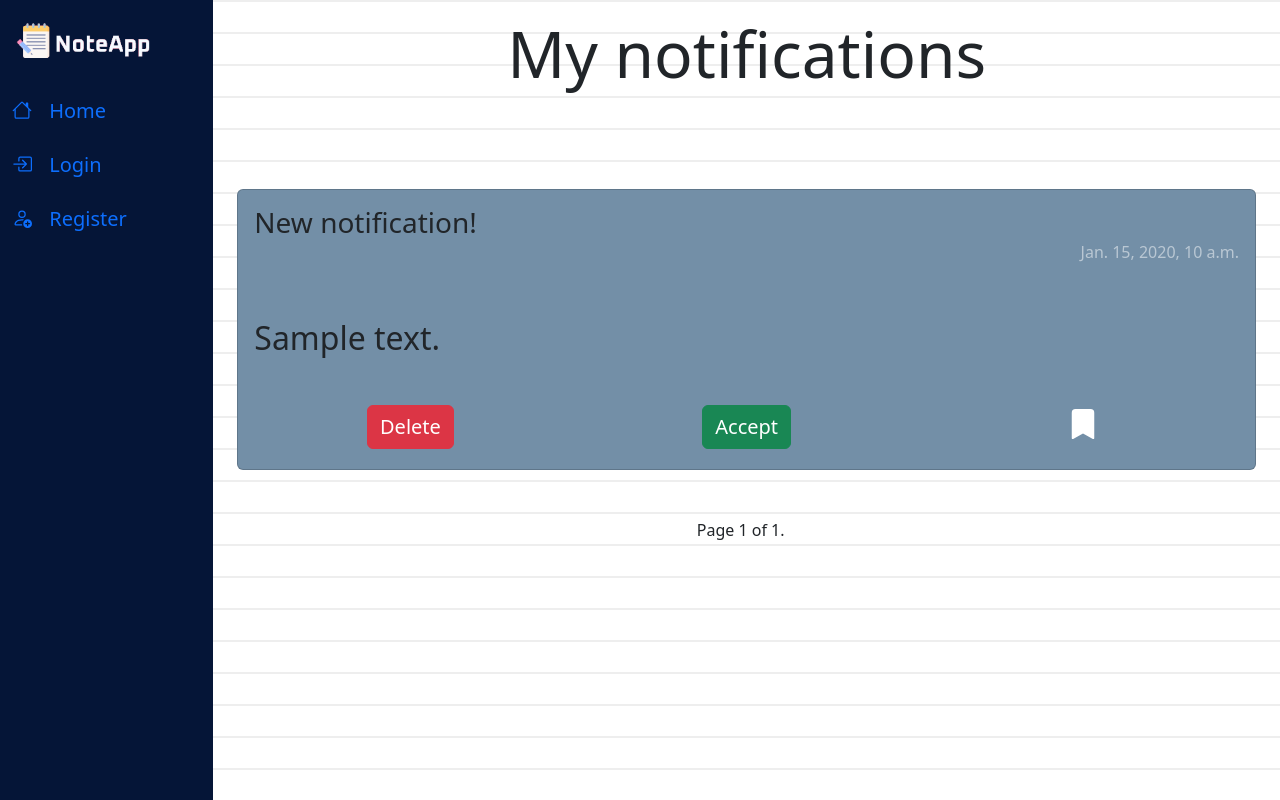
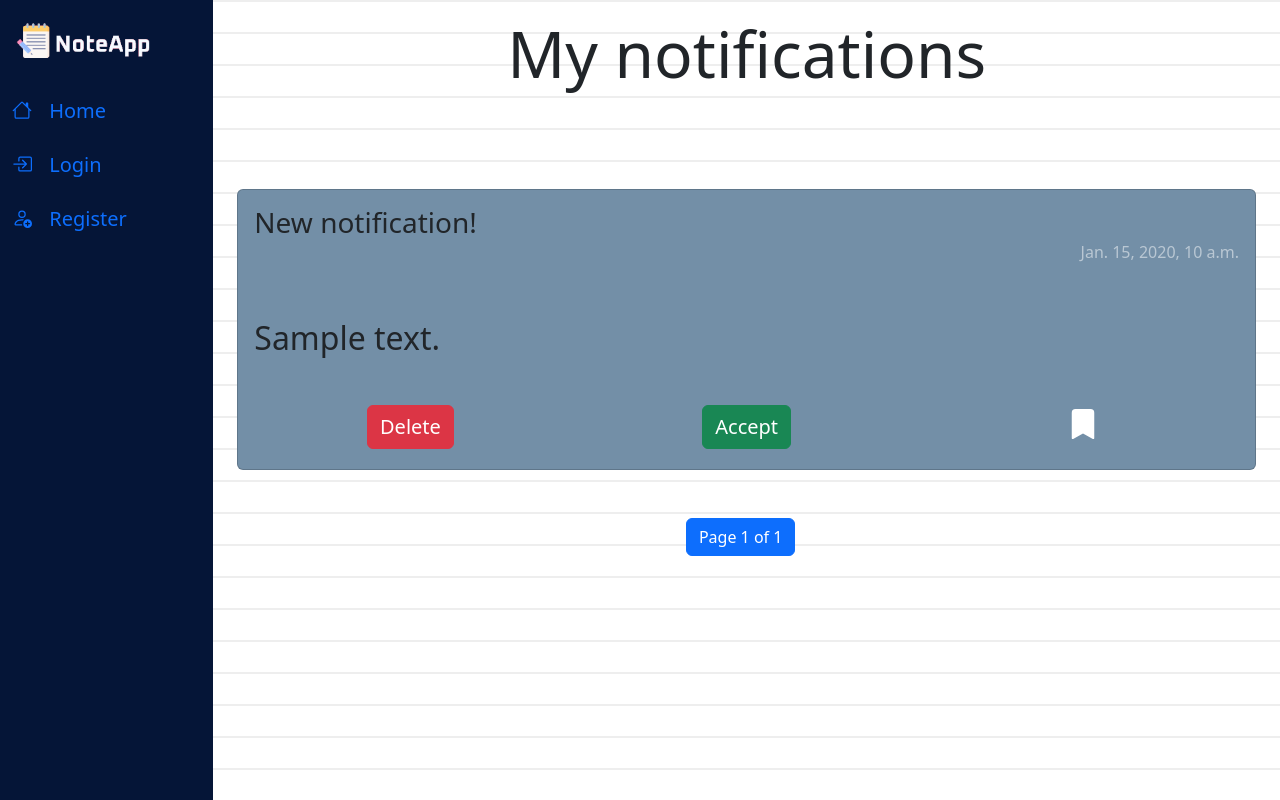
Before and after one commit to g-boron/NoteApp, a Django app: template notes/templates/notes/notifications.html in a window 1280 px wide. Run offline with Django 4.2, Linux system fonts and the light colour scheme; the template is opened without the code that fills it: most values are stand-ins (such as "Sample title", 1, 10 or a date in 2020); data that the repository does not hold is empty; parts of the project's set-up code (start-up, migrations or seed data) failed here and were passed over.

Commit message:
Fixed notifications pagination and changed design

```diff
--- a/notes/templates/notes/notifications.html
+++ b/notes/templates/notes/notifications.html
@@ -58,22 +58,32 @@
 
         {% endfor %}
         <div class="pagination justify-content-center mb-5">
-            <span class="step-links">
-                {% if notes.has_previous %}
-                    <a href="?page={{ notes.previous_page_number }}">previous</a>
+            <ul class="pagination">
+                {% if notifications.has_previous %}
+                    <li class="page-item">
+                        <a class="page-link" href="?page={{ notifications.previous_page_number }}">
+                            Previous
+                        </a>
+                    </li>
                 {% endif %}
 
-                <span class="current-page">
-                    Page {{ notes.number }} of {{ notes.paginator.num_pages }}.
-                </span>
+                <li class="page-item active">
+                    <span class="page-link">
+                        Page {{ notifications.number }} of {{ notifications.paginator.num_pages }}
+                    </span>
+                </li>
 
-                {% if notes.has_next %}
-                    <a href="?page={{ notes.next_page_number }}">next</a>
+                {% if notifications.has_next %}
+                    <li class="page-item">
+                        <a class="page-link" href="?page={{ notifications.next_page_number }}">
+                            Next
+                        </a>
+                    </li>
                 {% endif %}
-            </span>
+            </ul>
         </div>
     {% else %}
-        <p>There is no notifcations.</p>
+        <h1 class="display-5 mt-5">There is no notifcations.</h1>
     {% endif %}
         </div>
     </div>
```
Also changed, not shown: notes/templates/notes/show_notes.html (+18 -8 lines), notes/views.py (+4 -4 lines).
